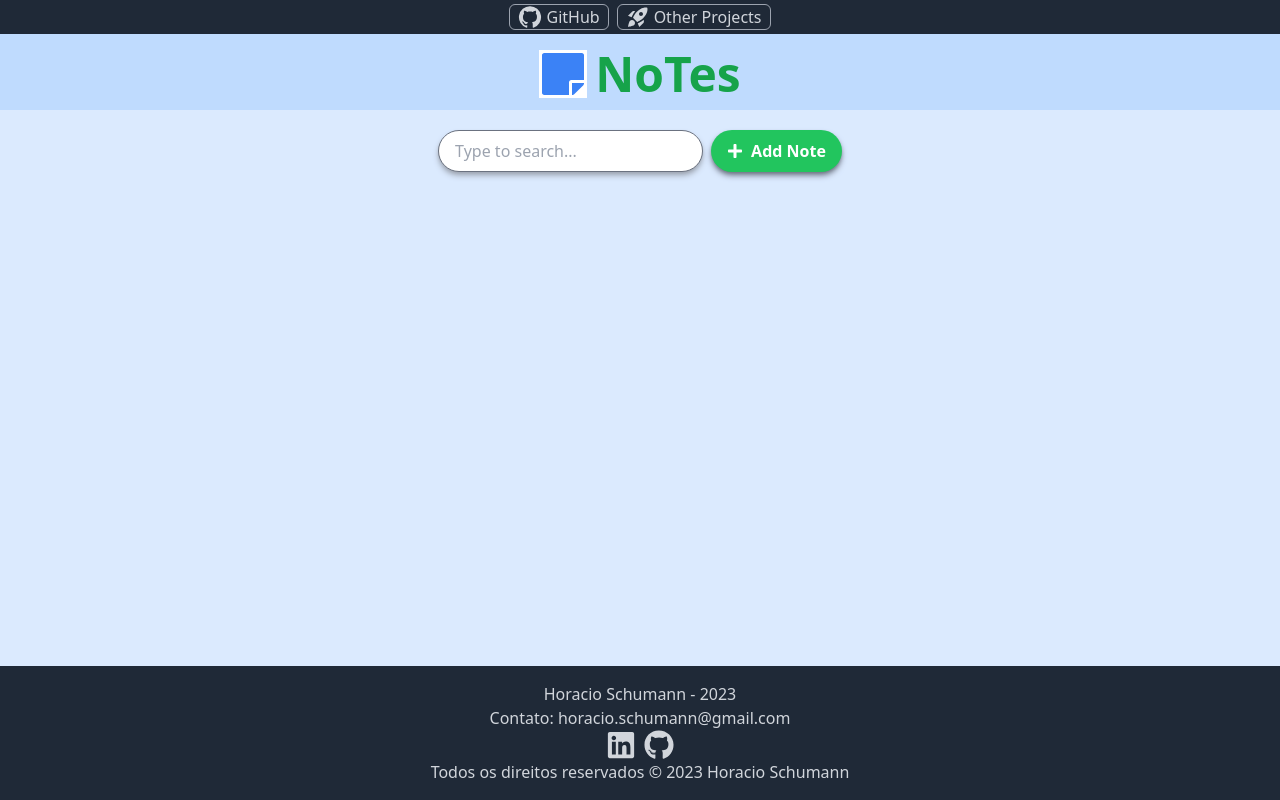
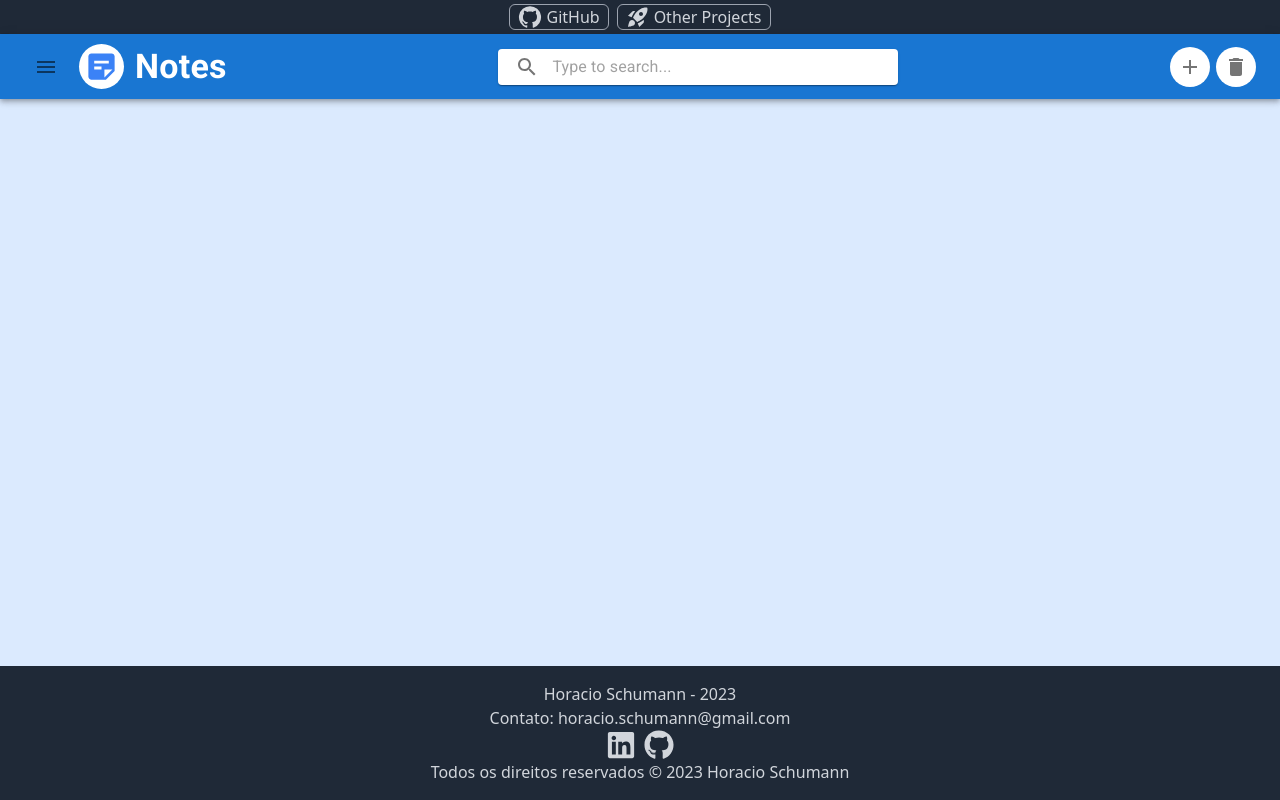
Before and after one commit to horaciosdev/react-notes, a React (Vite) app: page / in a window 1280 px wide. Built offline with nearby package versions, Linux system fonts and the light colour scheme.

Commit message:
update: topbar completamente alterada para usar MUI

```diff
--- a/src/components/TopBar.tsx
+++ b/src/components/TopBar.tsx
@@ -1,5 +1,26 @@
-import { FaPlus, FaStickyNote } from "react-icons/fa";
-import { useState } from "react";
+import {
+  AppBar,
+  IconButton,
+  InputAdornment,
+  InputBase,
+  Paper,
+  Toolbar,
+  Typography,
+} from "@mui/material";
+import { Box } from "@mui/system";
+import styled from "@emotion/styled";
+
+import StickyNote2Icon from "@mui/icons-material/StickyNote2";
+import SearchIcon from "@mui/icons-material/Search";
+import DeleteIcon from "@mui/icons-material/Delete";
+import AddIcon from "@mui/icons-material/Add";
+import MenuIcon from "@mui/icons-material/Menu";
+
+const FlexBox = styled(Box)(({ theme }) => ({
+  display: "flex",
+  alignItems: "center",
+  gap: 6,
+}));
 
 export default function TopBar(props: any) {
   const { search, setSearch } = props;
@@ -10,31 +31,83 @@ export default function TopBar(props: any) {
   };
 
   return (
-    <>
-      <header>
-        <h1 className="flex justify-center items-center gap-2 pt-4 pb-3 text-5xl font-bold text-green-600 bg-blue-200">
-          <FaStickyNote className="text-blue-500 bg-white" />
-          NoTes
-        </h1>
-      </header>
-      <div className="flex justify-center space-x-2 p-5">
-        <label className="flex flex-col justify-center items-center">
-          <input
-            className="input-primary"
-            type="text"
-            placeholder="Type to search..."
-            value={search}
-            onChange={(e) => handleSearch(e.target.value)}
+    <AppBar position="static">
+      <Toolbar
+        variant="dense"
+        sx={{ display: "flex", justifyContent: "space-between", p: "5px" }}
+      >
+        <FlexBox>
+          <IconButton sx={{ p: "10px" }} aria-label="menu">
+            <MenuIcon />
+          </IconButton>
+          <StickyNote2Icon
+            sx={{
+              bgcolor: "white",
+              borderRadius: "50%",
+              padding: "5px",
+              color: "rgb(59 130 246)",
+              width: 45,
+              height: 45,
+              margin: "5px",
+            }}
           />
-        </label>
-        <button
-          type="button"
-          className="btn-success"
-          onClick={() => props.handleOpenModal(search)}
-        >
-          <FaPlus /> Add Note
-        </button>
-      </div>
-    </>
+          <Typography
+            variant="h4"
+            color="inherit"
+            fontWeight={700}
+            component="div"
+          >
+            Notes
+          </Typography>
+        </FlexBox>
+        <FlexBox>
+          <Paper
+            component="form"
+            sx={{
+              p: "2px 4px",
+              display: "flex",
+              alignItems: "center",
+              width: 400,
+            }}
+          >
+            <InputBase
+              sx={{ ml: 1, flex: 1 }}
+              placeholder="Type to search..."
+              inputProps={{ "aria-label": "Type to search..." }}
+              value={search}
+              onChange={(e) => handleSearch(e.target.value)}
+              startAdornment={
+                <InputAdornment position="start">
+                  <IconButton aria-label="search" size="small">
+                    <SearchIcon />
+                  </IconButton>
+                </InputAdornment>
+              }
+            />
+          </Paper>
+        </FlexBox>
+        <FlexBox>
+          <IconButton
+            onClick={() => props.handleOpenModal(search)}
+            aria-label="add"
+            size="medium"
+            sx={{
+              bgcolor: "background.paper",
+            }}
+          >
+            <AddIcon fontSize="inherit" />
+          </IconButton>
+          <IconButton
+            aria-label="delete"
+            size="medium"
+            sx={{
+              bgcolor: "background.paper",
+            }}
+          >
+            <DeleteIcon fontSize="inherit" />
+          </IconButton>
+        </FlexBox>
+      </Toolbar>
+    </AppBar>
   );
 }
```
